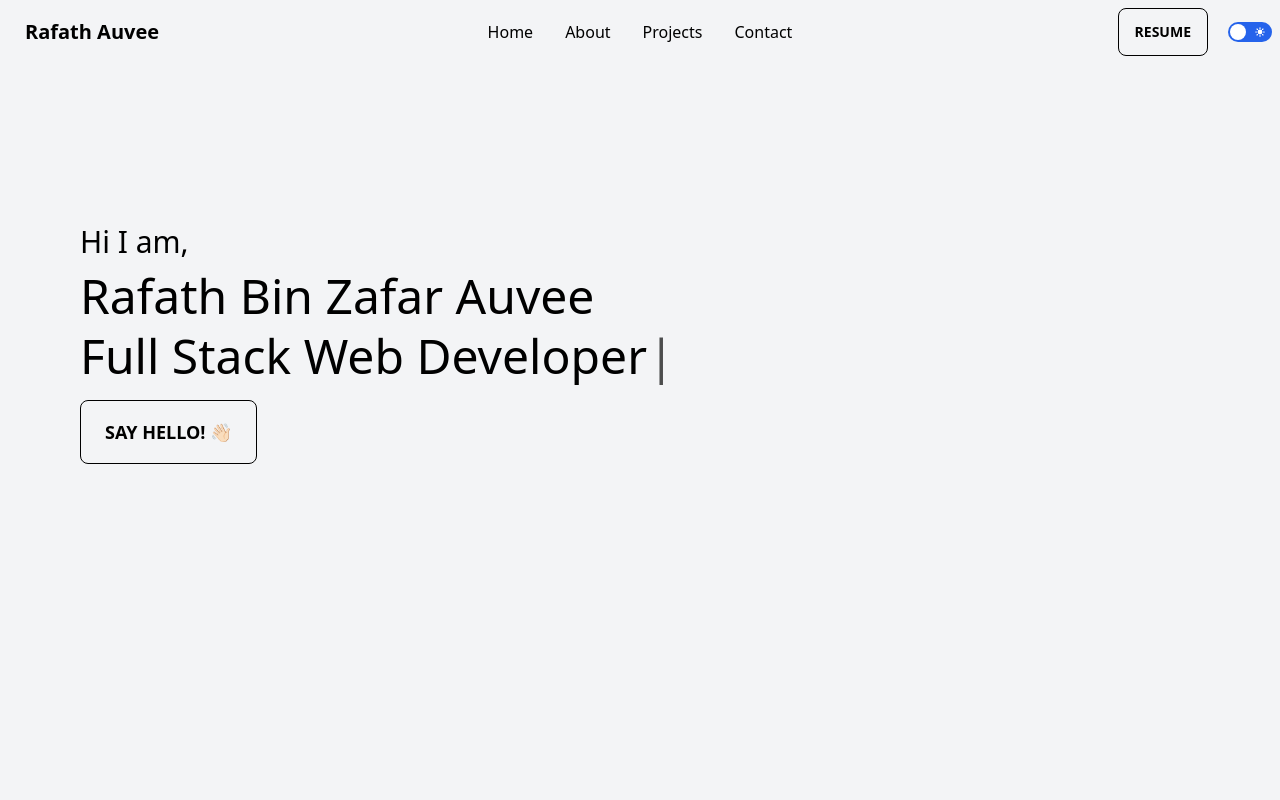
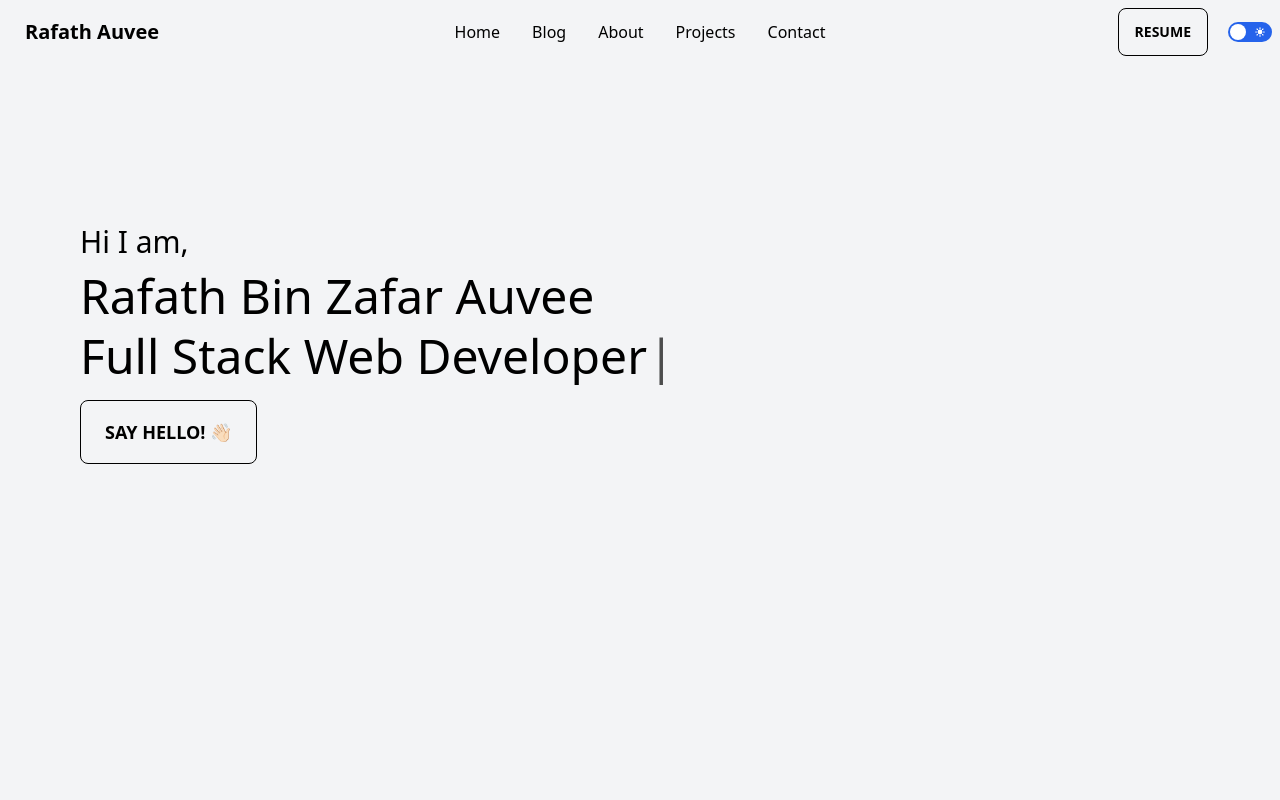
Before and after one commit to Rafath-Auvee/Portfolio-Website-v3, a React (Create React App) app: page / in a window 1280 px wide. Shown: the top 800 px of the page. Built offline with nearby package versions, Linux system fonts and the light colour scheme.

Commit message:
smooth scroll fixed

```diff
--- a/package.json
+++ b/package.json
@@ -11,6 +11,7 @@
     "react": "^18.1.0",
     "react-dom": "^18.1.0",
     "react-router-dom": "^6.3.0",
+    "react-router-hash-link": "^2.4.3",
     "react-scripts": "5.0.1",
     "react-scroll": "^1.8.7",
     "typewriter-effect": "^2.18.2",
--- a/src/App.js
+++ b/src/App.js
@@ -5,6 +5,7 @@ import Header from "./components/Header/Header.js";
 import { ThemeContext } from "./context/ThemeContext.js";
 import HomePage from "./components/HomePage.js"
 import ProjectDetail from "./components/Projects/ProjectDetail.js"
+import Blog from "./components/Blog/Blog.js"
 import {
   Routes,
   Route,
@@ -18,7 +19,7 @@ function App() {
         <Routes>
         <Route path='/' element={<HomePage/>}/>
         <Route path='/projectdescription/:id' element={<ProjectDetail/>}/>
-        {/* <Route path='/blog' element={<Blog/>}/> */}
+        <Route path='/blog' element={<Blog/>}/>
         </Routes>
       </div>
 
--- a/src/components/Header/Header.js
+++ b/src/components/Header/Header.js
@@ -3,30 +3,36 @@ import pdf from "../../assets/Rafath Bin Zafar Auvee.pdf";
 
 import DarkModeToggle from "../Utilities/DarkModeToggle.js";
 import { ThemeContext } from "../../context/ThemeContext.js";
-import { Link } from "react-scroll";
+import { HashLink } from 'react-router-hash-link';
+
 const Header = () => {
   const { isDarkMode, setIsDarkMode } = useContext(ThemeContext);
   const menuItems = (
     <>
       <li>
-        <Link to="home" spy={true} smooth={true} offset={-150} duration={500}>
+        <HashLink smooth to="/#home" >
           Home
-        </Link>
+        </HashLink>
       </li>
       <li>
-        <Link to="about" spy={true} smooth={true} offset={-200} duration={500}>
-          About
-        </Link>
+        <HashLink smooth to="/blog" >
+          Blog
+        </HashLink>
       </li>
       <li>
-        <Link to="project" spy={true} smooth={true} offset={-200} duration={500}>
-          Projects
-        </Link>
+        <HashLink smooth to="/#about" >
+          About
+        </HashLink>
       </li>
       <li>
-        <Link to="contact" spy={true} smooth={true} offset={-150}  duration={500}>
+        <HashLink smooth to="/#project" >
+          Projects
+        </HashLink>
+      </li>
+      <li>
+        <HashLink smooth to="/#contact" >
           Contact
-        </Link>
+        </HashLink>
       </li>
     </>
   );
```
Also changed, not shown: 1 other file (tests, documents, lock files or other folders).
